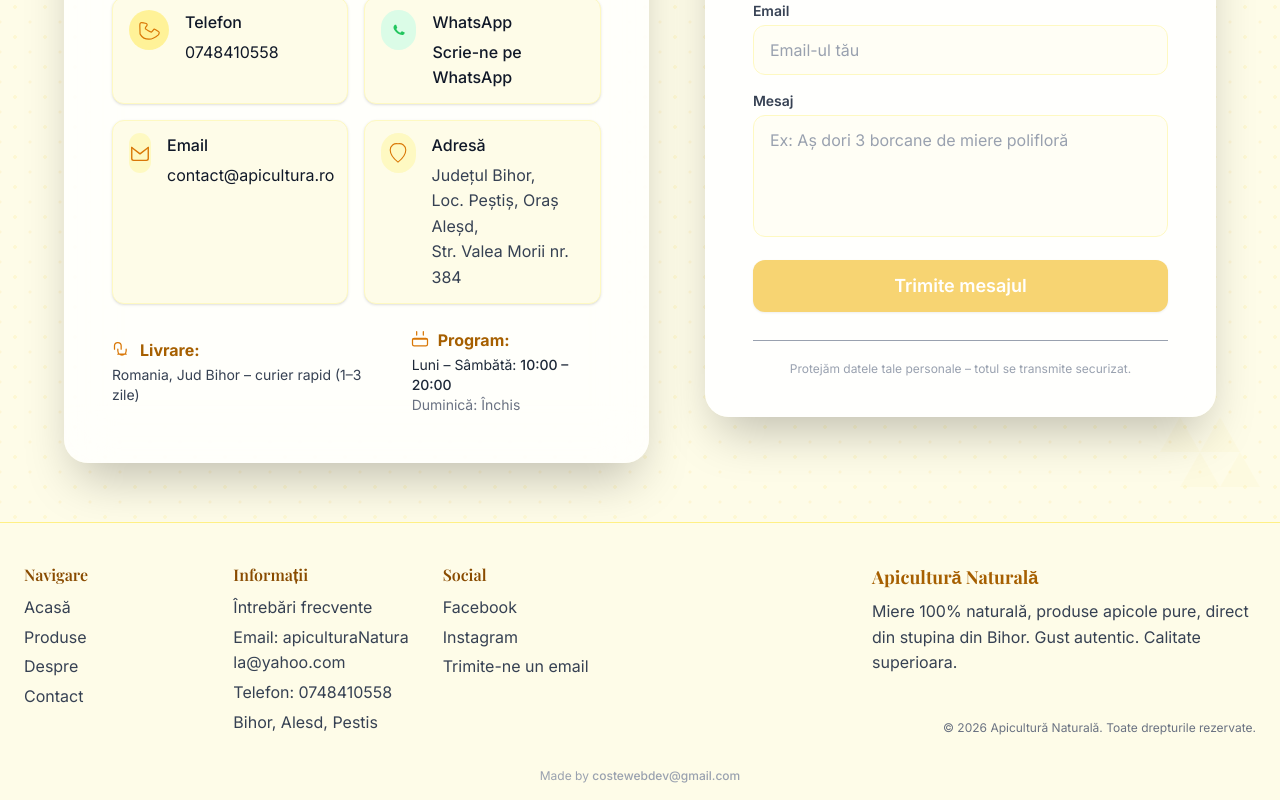
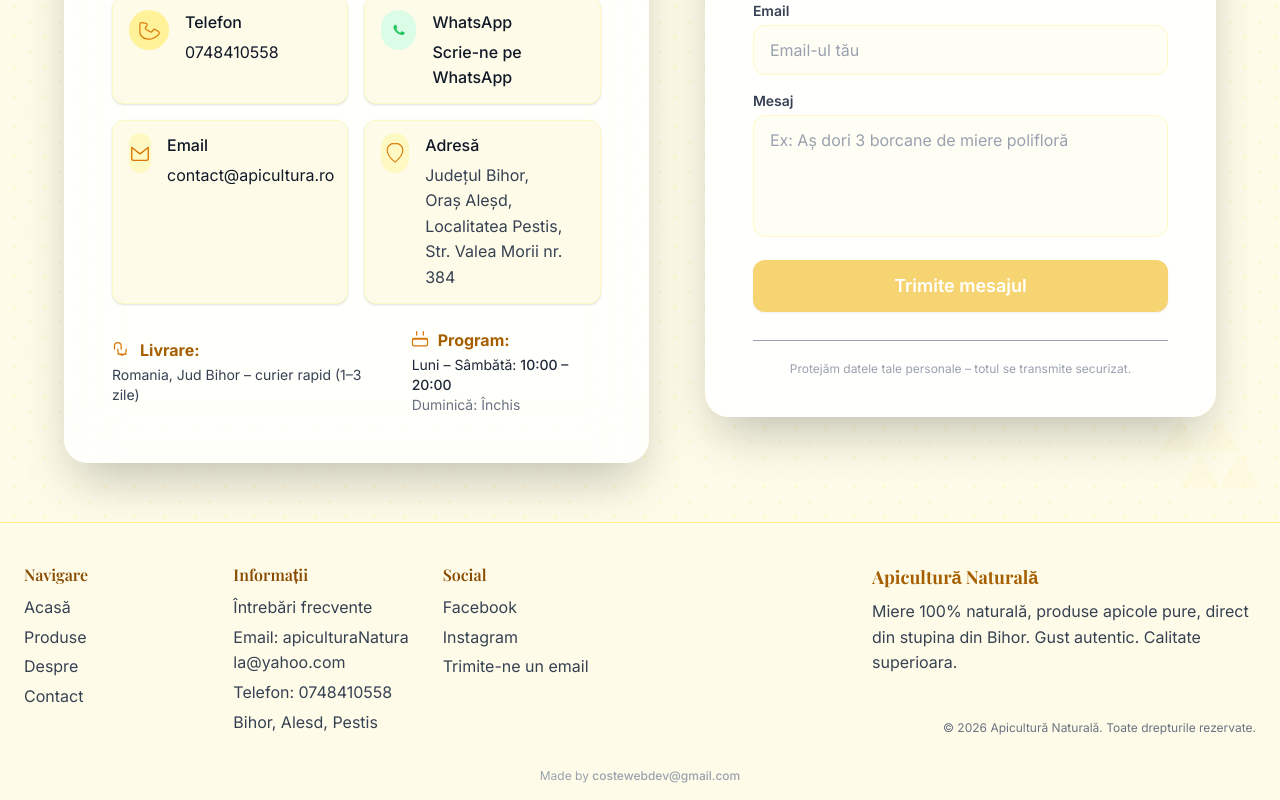
Before and after one commit to ionutpetru4046/Website-Apicultura, a Next.js app: page / in a window 1280 px wide. Shown: the part 9108-9908 px from the top of the page. Built offline with nearby package versions, Linux system fonts and the light colour scheme; a web font is replaced by a local one.

Commit message:
working on contact page

```diff
--- a/app/contact/page.tsx
+++ b/app/contact/page.tsx
@@ -92,7 +92,7 @@ export default function ContactPage() {
                   <div className="mb-1 font-medium">Adresă</div>
                   <span className="text-gray-700">
                     Județul Bihor,<br />
-                    Loc. Peștiș, Oraș Aleșd,
+                    Oraș Aleșd, Localitatea Pestis,
                     <br />
                     Str. Valea Morii nr. 384
                   </span>
```
